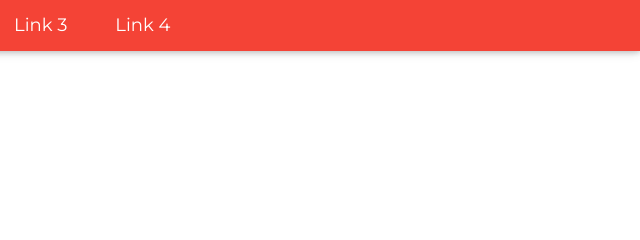
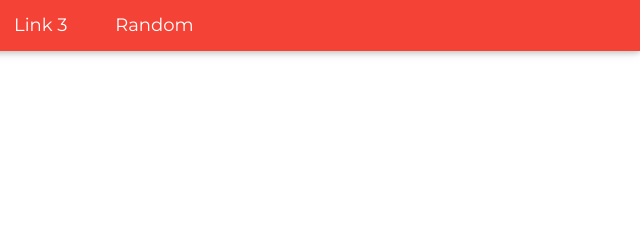
Before and after one commit to TheUnkn0wnDev/open, a plain HTML site: page projects/ref-gen.html in a window 1280 px wide. Shown: the top 240 px of the page, 640-1280 px from the left. Drawn offline with nearby package versions, Linux system fonts and the light colour scheme.

Commit message:
Update ref-gen.html

```diff
--- a/projects/ref-gen.html
+++ b/projects/ref-gen.html
@@ -22,7 +22,7 @@ body,h1,h2,h3,h4,h5,h6 {font-family: "Lato", sans-serif}
     <a href="ref-gen" class="w3-bar-item w3-button w3-hide-small w3-padding-large w3-hover-white">Website reference link generator</a>
     <a href="day" class="w3-bar-item w3-button w3-hide-small w3-padding-large w3-hover-white">What Day Is It?</a>
     <a href="#" class="w3-bar-item w3-button w3-hide-small w3-padding-large w3-hover-white">Link 3</a>
-    <a href="#" class="w3-bar-item w3-button w3-hide-small w3-padding-large w3-hover-white">Link 4</a>
+    <a href="index" class="w3-bar-item w3-button w3-hide-small w3-padding-large w3-hover-white">Random</a>
   </div>
 
   <!-- Navbar on small screens -->
@@ -30,7 +30,7 @@ body,h1,h2,h3,h4,h5,h6 {font-family: "Lato", sans-serif}
     <a href="https://theunkowndeveloper.github.io/" class="w3-bar-item w3-button w3-padding-large">Home</a>
     <a href="ref-gen" class="w3-bar-item w3-button w3-padding-large">Website reference link generator</a>
     <a href="day" class="w3-bar-item w3-button w3-padding-large">What Day Is It?</a>
-    <a href="#" class="w3-bar-item w3-button w3-padding-large">Link 4</a>
+    <a href="index" class="w3-bar-item w3-button w3-padding-large">Random</a>
   </div>
 </div>
 <style>
```
